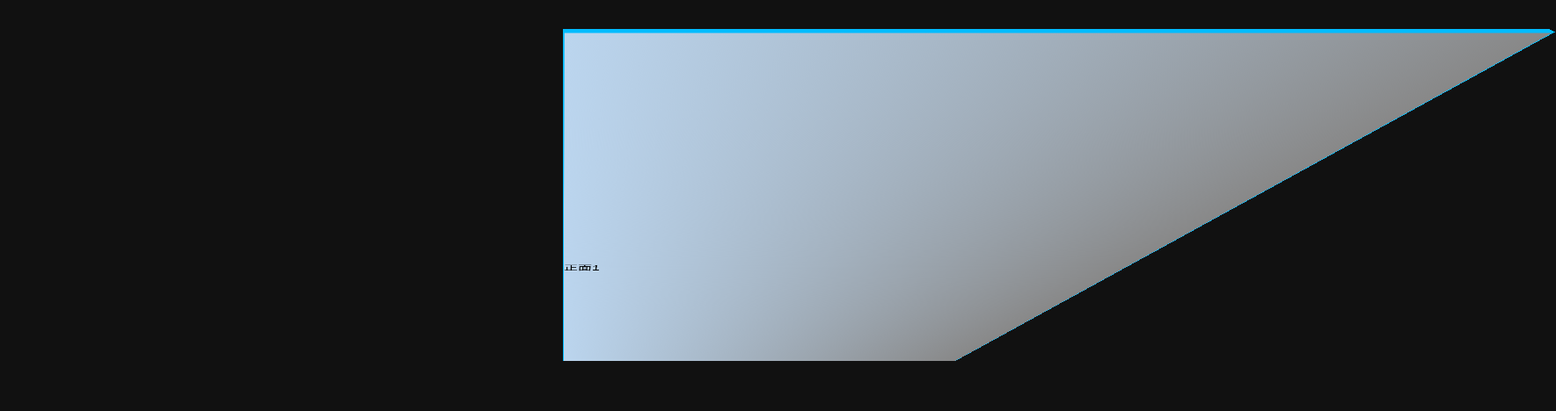
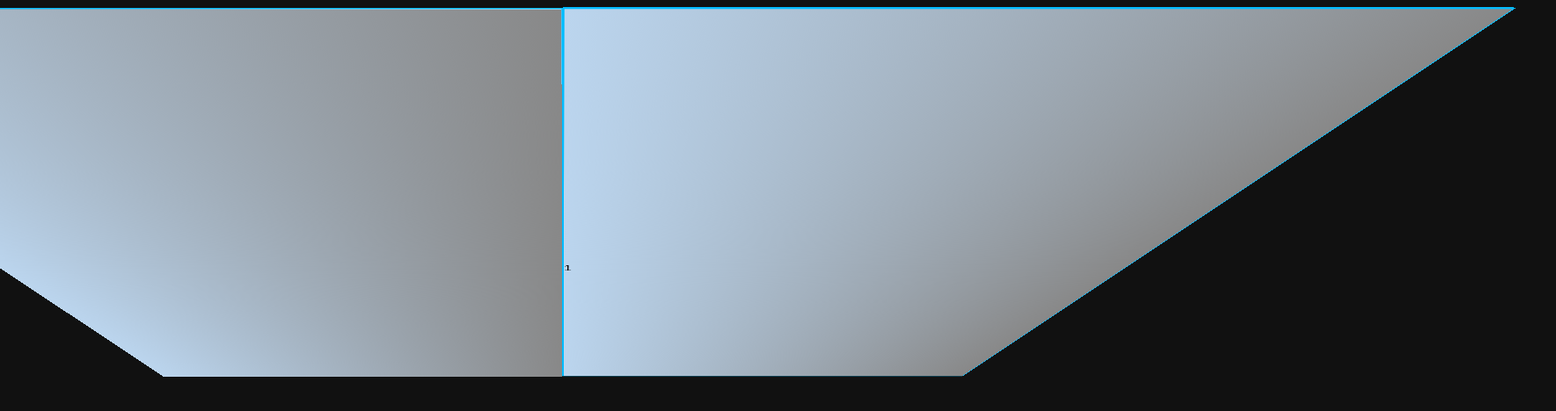
Before and after one commit to Rudyhub/blog, a Vue app: page /#/album in a window 1280 px wide. Shown: the top 468 px of the page at 88% size, 1769 px wide, since content can reach past the window. Built offline with nearby package versions, Linux system fonts and the light colour scheme.

Commit message:
bookinner

```diff
--- /dev/null
+++ b/src/components/bookinner.vue
@@ -0,0 +1,152 @@
+<template>
+  <div class="bookinner">
+    <div ref="right" class="bookinner-page bookinner-page-right" @click="pageClick" @transitionend="transEnd">
+      <div ref="rightFront" class="bookinner-page-front"></div>
+      <div ref="rightBack" class="bookinner-page-back"></div>
+    </div>
+    <div ref="left" class="bookinner-page bookinner-page-left" @click="pageClick" @transitionend="transEnd">
+      <div ref="leftFront" class="bookinner-page-front"></div>
+      <div ref="leftBack" class="bookinner-page-back"></div>
+    </div>
+    <div ref="under" class="bookinner-page bookinner-page-under" @click="pageClick" @transitionend="transEnd">
+      <div ref="underFront" class="bookinner-page-front"></div>
+      <div ref="underBack" class="bookinner-page-back"></div>
+    </div>
+  </div>
+</template>
+
+<script>
+export default {
+  name: 'bookinner',
+  props: ['pages'],
+  data () {
+    let items, len
+    items = [['', '']]
+    len = this.pages.length
+    for (let i = 0; i < len; i += 2) {
+      items.push([this.pages[i], this.pages[i + 1]])
+    }
+    items.push(['', ''])
+    return {
+      items,
+      total: items.length,
+      paperIndex: 1,
+      isTransEnd: true
+    }
+  },
+  mounted () {
+    this.$refs.leftFront.innerHTML = this.items[this.paperIndex][0]
+    this.$refs.leftBack.innerHTML = this.items[this.paperIndex][1]
+    this.$refs.underFront.innerHTML = this.items[this.paperIndex][0]
+  },
+  methods: {
+    pageClick (e) {
+      let target = e.currentTarget
+      if (!this.isTransEnd) return
+      if (target === this.$refs.left) {
+        if (this.paperIndex < this.items.length - 1) {
+          this.isTransEnd = false
+          this.paperIndex++
+          this.$emit('beforeTurn', e, this.paperIndex, 'next')
+          this.$refs.under.classList.add('bookinner-page-under')
+          this.$refs.under.classList.remove('bookinner-page-under-right')
+          this.$refs.underFront.innerHTML = this.items[this.paperIndex][0]
+          target.classList.add('bookinner-page-transition', 'bookinner-page-over-left')
+        } else {
+          this.$emit('toEnd', e)
+        }
+      } else {
+        if (this.paperIndex > 1) {
+          this.isTransEnd = false
+          this.paperIndex--
+          this.$emit('beforeTurn', e, this.paperIndex, 'prev')
+          this.$refs.under.classList.add('bookinner-page-under-right')
+          this.$refs.under.classList.remove('bookinner-page-under')
+          this.$refs.underBack.innerHTML = this.items[this.paperIndex - 1][1]
+          target.classList.add('bookinner-page-transition', 'bookinner-page-over')
+        } else {
+          this.$emit('toStart')
+        }
+      }
+    },
+    transEnd (e) {
+      let target = e.currentTarget
+      if (target === this.$refs.left) {
+        this.$refs.leftFront.innerHTML = this.items[this.paperIndex][0]
+        this.$refs.leftBack.innerHTML = this.items[this.paperIndex][1]
+        this.$refs.rightFront.innerHTML = this.items[this.paperIndex - 1][0]
+        this.$refs.rightBack.innerHTML = this.items[this.paperIndex - 1][1]
+        target.classList = 'bookinner-page bookinner-page-left'
+        this.$emit('afterTurn', e, this.paperIndex, 'next')
+      } else {
+        this.$refs.rightFront.innerHTML = this.items[this.paperIndex - 1][0]
+        this.$refs.rightBack.innerHTML = this.items[this.paperIndex - 1][1]
+        this.$refs.leftFront.innerHTML = this.items[this.paperIndex][0]
+        this.$refs.leftBack.innerHTML = this.items[this.paperIndex][1]
+        target.classList = 'bookinner-page bookinner-page-right'
+        this.$emit('afterTurn', e, this.paperIndex, 'prev')
+      }
+      this.isTransEnd = true
+    }
+  }
+}
+</script>
+
+<style>
+  .bookinner{
+    transform-style: preserve-3d;
+    width: 100%;
+    height: 100%;
+  }
+  .bookinner-page{
+    transform-style: preserve-3d;
+    width: 50%;
+    height: 100%;
+    transform-origin: left top;
+    position: absolute;
+    left: 50%;
+    top: 0;
+    border: 1px solid #00bcff;
+    box-sizing: border-box;
+  }
+  .bookinner-page-front,
+  .bookinner-page-back{
+    background: linear-gradient(90deg, #bbd5ee, #888888);
+    width: 100%;
+    height: 100%;
+    position: absolute;
+    left: 0;
+    top: 0;
+    transform-style: preserve-3d;
+    line-height: 10rem;
+    text-align: center;
+  }
+  .bookinner-page-front{
+    text-align: left;
+  }
+  .bookinner-page-back{
+    transform: scaleX(-1) translateZ(-1px);
+    text-align: right;
+  }
+  .bookinner-page-left{
+    transform: translateZ(0) rotateY(0);
+  }
+  .bookinner-page-right{
+    transform: translateZ(0) rotateY(-179.99deg);
+  }
+  .bookinner-page-under{
+    transform: translateZ(-1px) rotateY(0);
+  }
+  .bookinner-page-under-right{
+    transform: translateZ(-1px) rotateY(-179.99deg);
+  }
+  .bookinner-page-over{
+    transform: translateZ(1px) rotateY(0);
+  }
+  .bookinner-page-over-left{
+    transform: translateZ(1px) rotateY(-179.99deg);
+  }
+  .bookinner-page-transition{
+    transition: transform .6s;
+  }
+</style>
--- a/src/pages/album.vue
+++ b/src/pages/album.vue
@@ -1,56 +1,22 @@
 <template>
   <div class="album">
-    <div class="bk" ref="bk">
-      <!--<div class="paper bk-p" v-for="(item, index) of items" :key="index" :style="{transform: 'translateZ('+(-index)+'px) rotateY(0)'}" @transitionend="transEnd($event, index)">-->
-        <!--<div class="paper-front" v-html="'page'+(item[0]+1)" @click="pageClick($event, 0)">正面</div>-->
-        <!--<div class="paper-back" v-html="item[1]+1" @click="pageClick($event, 1)">背面</div>-->
-      <!--</div>-->
-      <div class="paper" @transitionend="transEnd($event, 0)">
-        <div class="paper-front" @click="pageClick($event, 0)">正面1</div>
-        <div class="paper-back" @click="pageClick($event, 1)">背面2</div>
-      </div>
-      <div class="paper" @transitionend="transEnd($event, 1)" style="transform: translateZ(-1px)">
-        <div class="paper-front" @click="pageClick($event, 0)">正面3</div>
-        <div class="paper-back" @click="pageClick($event, 1)">背面4</div>
-      </div>
-      <div class="paper" @transitionend="transEnd($event, 2)" style="transform: translateZ(-2px)">
-        <div class="paper-front" @click="pageClick($event, 0)">正面5</div>
-        <div class="paper-back" @click="pageClick($event, 1)">背面6</div>
-      </div>
-      <div class="paper" @transitionend="transEnd($event, 3)" style="transform: translateZ(-3px)">
-        <div class="paper-front" @click="pageClick($event, 0)">正面7</div>
-        <div class="paper-back" @click="pageClick($event, 1)">背面8</div>
-      </div>
-    </div>
+    <bookinner :pages="pages" class="papers"/>
   </div>
 </template>
 
 <script>
+import bookinner from '../components/bookinner'
 export default {
   name: 'album',
+  components: {bookinner},
   data () {
-    let items = []
-    for (let i = 0; i < 8; i += 2) {
-      items.push([i, i + 1])
-    }
     return {
-      items,
-      total: items.length
+      pages: [1, 2, 3, 4, 5, 6, 7, 8, 9, 10]
     }
   },
-  methods: {
-    pageClick (e, n) {
-      e.currentTarget.parentNode.style.transition = 'transform 1s'
-      e.currentTarget.parentNode.style.transform = 'rotateY(' + (n ? 0 : -179.99) + 'deg)'
-    },
-    transEnd (e, n) {
-      let children = this.$refs.bk.children
-      e.currentTarget.style.transition = 'none'
-      if (n > 0) children[n - 1].style.transform = 'translateZ(-2px) rotateY(-179.99deg)'
-      if (children[n + 1]) children[n + 1].style.transform = 'rotateY(0)'
-      if (n > 1) children[0].style.transform = ''
-    }
-  }
+  mounted () {
+  },
+  methods: {}
 }
 </script>
 
@@ -61,43 +27,10 @@ export default {
     height: 10rem;
     /*overflow: hidden;*/
   }
-  .bk{
+  .papers{
     transform-style: preserve-3d;
-    transform: rotateX(-60deg);
+    transform: rotateX(-55deg);
     width: 100%;
     height: 100%;
   }
-  .bk-p{
-    /*transition: transform 1s;*/
-  }
-  .paper{
-    transform-style: preserve-3d;
-    width: 50%;
-    height: 100%;
-    transform-origin: left top;
-    position: absolute;
-    left: 50%;
-    top: 0;
-    border: 1px solid #00bcff;
-    box-sizing: border-box;
-  }
-  .paper-front,
-  .paper-back{
-    background: linear-gradient(90deg, #bbd5ee, #888888);
-    width: 100%;
-    height: 100%;
-    position: absolute;
-    left: 0;
-    top: 0;
-    transform-style: preserve-3d;
-    line-height: 10rem;
-    text-align: center;
-  }
-  .paper-front{
-    text-align: left;
-  }
-  .paper-back{
-    transform: scaleX(-1) translateZ(-1px);
-    text-align: right;
-  }
 </style>
```
